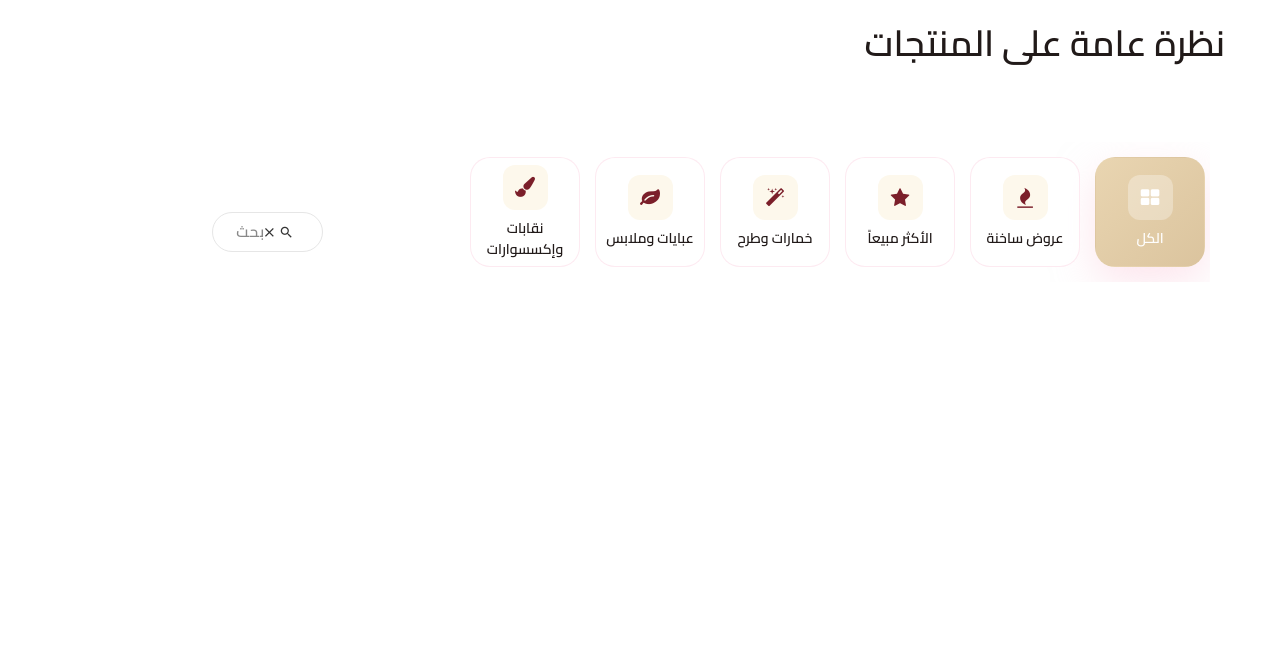
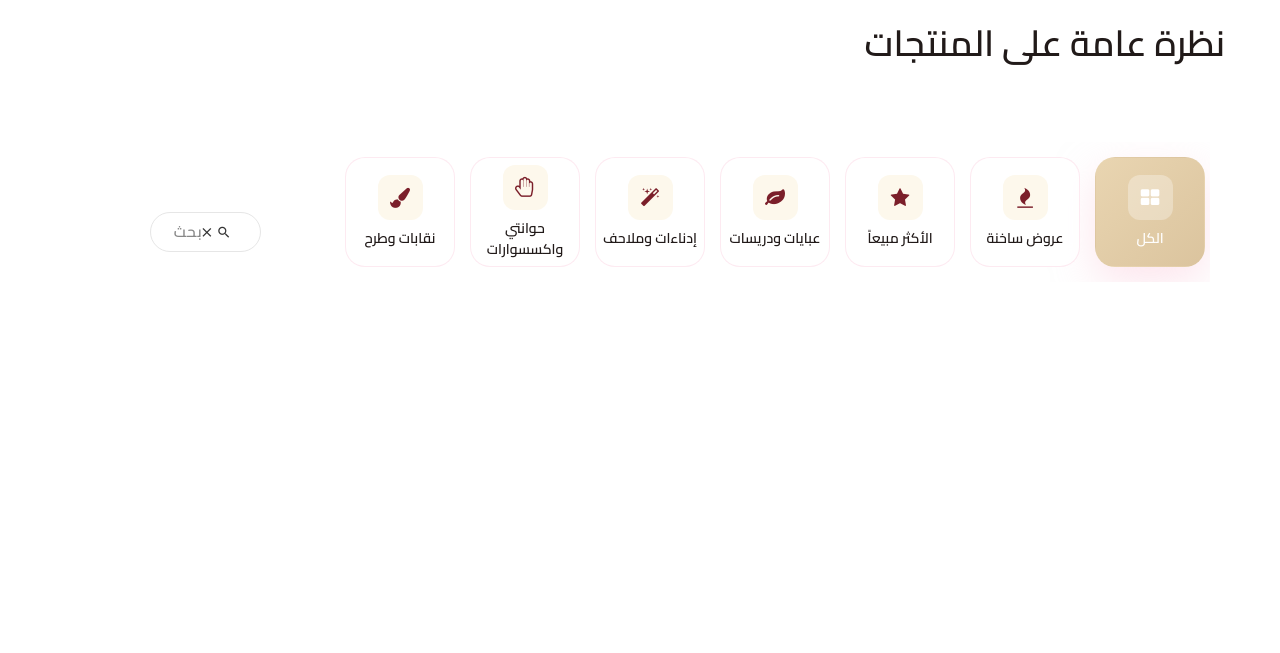
Before and after one commit to abdurhmanmohamed/estabrak, a Flask app: page / in a window 1280 px wide. Shown: the part 1706-2359 px from the top of the page. Run offline with Flask 3, Linux system fonts and the light colour scheme; data that the repository does not hold is empty; some libraries are stand-ins or nearby versions.

Commit message:
changing the categaries

```diff
--- a/templates/shop-body.html
+++ b/templates/shop-body.html
@@ -18,19 +18,24 @@
             <span>الأكثر مبيعاً</span>
           </div>
 
-          <div class="category-card" data-filter=".hijab">
-            <div class="icon-box"><i class="fa fa-magic"></i></div>
-            <span>خمارات وطرح</span>
+          <div class="category-card" data-filter=".abaya">
+            <div class="icon-box"><i class="fa fa-leaf"></i></div>
+            <span>عبايات ودريسات</span>
           </div>
 
-          <div class="category-card" data-filter=".abaya">
-            <div class="icon-box"><i class="fa fa-leaf"></i></div>
-            <span>عبايات وملابس</span>
+          <div class="category-card" data-filter=".ednaah">
+            <div class="icon-box"><i class="fa fa-magic"></i></div>
+            <span>إدناءات وملاحف</span>
+          </div>
+
+          <div class="category-card" data-filter=".accessories">
+            <div class="icon-box"><i class="fa fa-hand-paper-o"></i></div>
+            <span>حوانتي واكسسوارات</span>
           </div>
 
           <div class="category-card" data-filter=".niqab">
             <div class="icon-box"><i class="fa fa-paint-brush"></i></div>
-            <span>نقابات وإكسسوارات</span>
+            <span>نقابات وطرح</span>
           </div>
         </div>
       </div>
@@ -381,9 +386,10 @@
               <!-- CATEGORY -->
               <select class="form-control mb-3" id="itemCategory" style="font-family: 'Cairo', sans-serif">
                 <option value="">-- اختر القسم --</option>
-                <option value="hijab">✨ خمار وطرحة</option>
-                <option value="abaya">🌸 عباية وملابس</option>
-                <option value="niqab">👑 نقاب وإكسسوار</option>
+                <option value="abaya">🌸 عبايات ودريسات</option>
+                <option value="ednaah">✨ إدناءات وملاحف</option>
+                <option value="accessories">👜 حوانتي واكسسوارات</option>
+                <option value="niqab">👑 نقابات وطرح</option>
                 <option value="hot">🔥 عروض ساخنة</option>
                 <option value="top">🌟 الأكثر مبيعاً</option>
               </select>
```
Also changed, not shown: templates/edit-item.html (+4 -3 lines).
